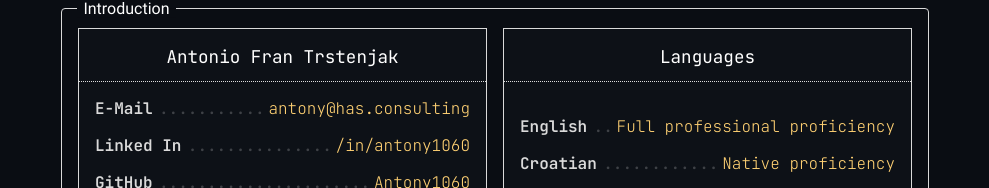
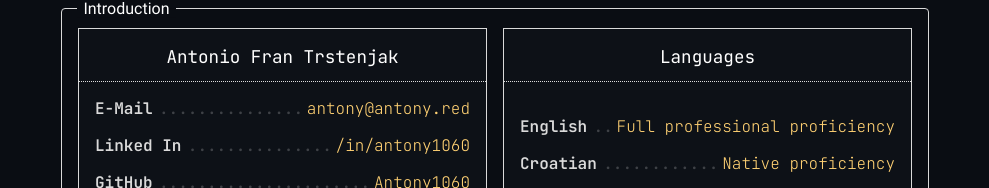
Before and after one commit to Antony1060/resume, a React (Vite) app: page / in a window 1280 px wide. Shown: the part 122-310 px from the top of the page, without its empty margins (145-1134 px from the left). Built offline with nearby package versions, Linux system fonts and the light colour scheme; no server answers.

Commit message:
Update email

```diff
--- a/src/components/parts/Introduction.tsx
+++ b/src/components/parts/Introduction.tsx
@@ -127,8 +127,8 @@ const Introduction: FC = () => {
                 <DetailContainer>
                     <Detail
                         name="E-Mail"
-                        value="antony@has.consulting"
-                        href="mailto:antony@has.consulting"
+                        value="antony@antony.red"
+                        href="mailto:antony@antony.red"
                     />
                     <Detail
                         name="Linked In"
```
